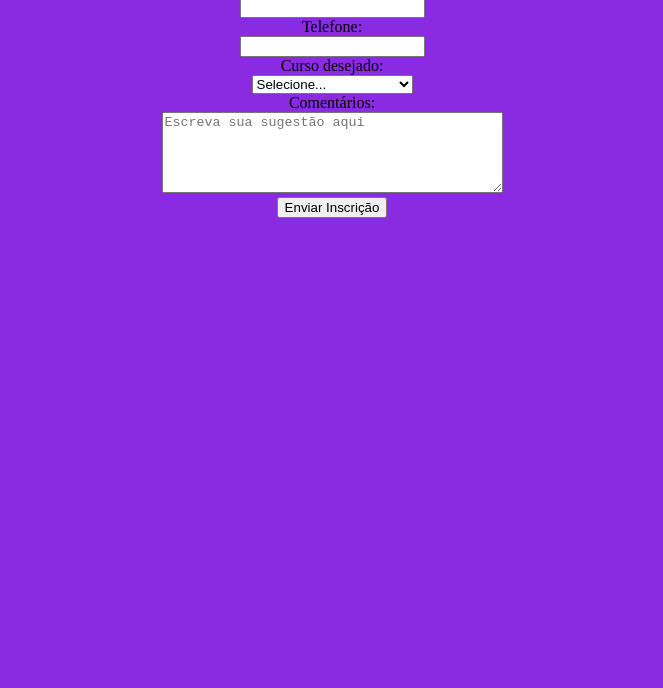
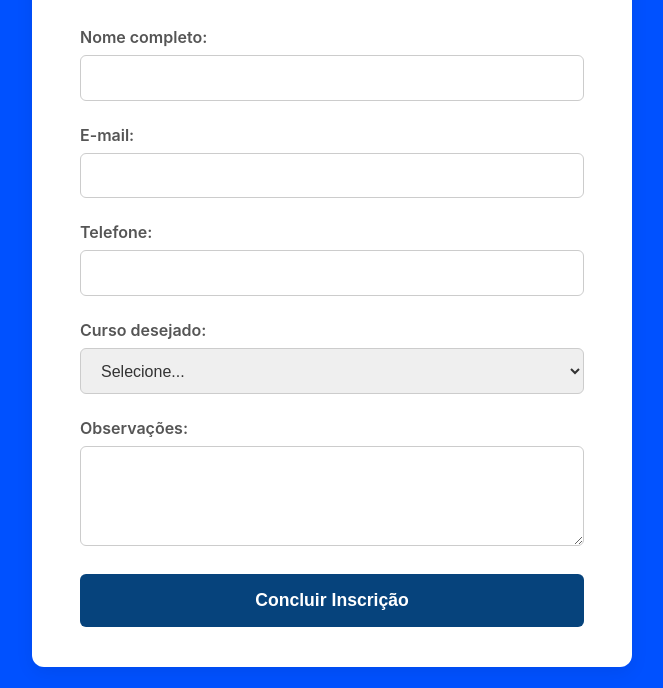
Before and after one commit to Luix-19/Exemplo-CSS, a plain HTML site: page index.html in a window 1280 px wide. Shown: the part 112-800 px from the top of the page, without its empty margins (308-971 px from the left). Drawn offline with Linux system fonts and the light colour scheme.

Commit message:
New codigo

```diff
--- a/index.html
+++ b/index.html
@@ -1,45 +1,158 @@
 <!DOCTYPE html>
+<html lang="pt-br">
+<head>
+    <meta charset="UTF-8">
+    <meta name="viewport" content="width=device-width, initial-scale=1.0">
+    <title>Inscrição SENAI</title>
+    <style>
 
-<html lang="pt-br">
+        body {
+            font-family: -apple-system, BlinkMacSystemFont, "Segoe UI", Roboto, Helvetica, Arial, sans-serif;
+            background-color: #0051ff;
+            display: flex;
+            justify-content: center;
+            align-items: center;
+            min-height: 100vh;
+            margin: 0;
+            padding: 20px;
+            box-sizing: border-box;
+        }
 
-<head>
 
-    <meta charset="UTF-8">
-    <meta name="viewport" content="width=device-width, initial-scale=5.0">
+        .form-container {
+            background-color: #ffffff;
+            border-radius: 12px;
+            box-shadow: 0 6px 18px rgba(0, 0, 0, 0.07);
+            max-width: 600px;
+            width: 100%;
+            box-sizing: border-box;
+            padding: 2.5em 3em;
+        }
+
+
+        h2 {
+            text-align: center;
+            color: #333;
+            margin-top: 0;
+            margin-bottom: 1.5em;
+            font-size: 1.8em;
+            font-weight: 600;
+        }
+
+
+        .form-group {
+            margin-bottom: 1.5em;
+        }
+
+
+        label {
+            display: block;
+            margin-bottom: 0.5em;
+            color: #555;
+            font-weight: 600;
+        }
+
+
+        input[type="text"],
+        input[type="email"],
+        input[type="tel"],
+        select,
+        textarea {
+            width: 100%;
+            padding: 0.8em 1em;
+            border: 1px solid #ccc;
+            border-radius: 6px;
+            box-sizing: border-box;
+            font-size: 1em;
+            color: #333;
+            transition: border-color 0.3s ease, box-shadow 0.3s ease;
+        }
+
+
+        input[type="text"]:focus,
+        input[type="email"]:focus,
+        input[type= "tel"]:focus,
+        select:focus,
+        textarea:focus {
+            border-color: #FF8C00;
+            box-shadow: 0 0 8px rgba(255, 140, 0, 0.25);
+            outline: none;
+        }
+
+
+        textarea {
+            resize: vertical;
+            min-height: 100px;
+        }
+
+
+        .submit-button {
+            width: 100%;
+            padding: 0.9em;
+            border: none;
+            border-radius: 6px;
+            background-color: #06437c;
+            color: white;
+            font-size: 1.1em;
+            font-weight: 700;
+            cursor: pointer;
+            transition: background-color 0.3s ease, transform 0.1s ease;
+        }
+
+        .submit-button:hover {
+            background-color: #0065fd; /* Tom mais escuro do laranja para o hover */
+        }
+
+        .submit-button:active {
+            transform: scale(0.99);
+        }
+
+    </style>
 </head>
-    <style>
-        p{
-        color:rgb(0, 255, 200);
-        font-size: 29px;
+<body>
 
- }
-        body{
-            background-color: blueviolet;
-            text-align: center;
-}
+    <div class="form-container">
 
-</style>
+        <form action="#" method="post">
+            <h2>Inscrição SENAI</h2>
 
-<body>
-<p>Inscrição SENAI</p>
-<form>
- <label for="nome">Nome Completo</label><br>
-<input type="text" id="nome" name="nome" requerid><br>
-<label for="telefone">Telefone:</label><br>
-<input type="tel" id="telefone" name="telefone" required><br>
-<label for="curso">Curso desejado:</label><br>
-<select id="curso" name="curso" required><br>
-<option value="">Selecione...</option><br>
-<option value="informatica">Técnico em Informática</option>
-<option value="eletronica">Técnico em Eletrônica</option>
-<option value="mecanica">Técnico em Mecânica</option>
-</select>
-<br>
-<label for="Comentários">Comentários:</label><br>
-    <textarea id="sugestão" name="sugestão" rows="5" cols="40" placeholder="Escreva sua sugestão aqui"></textarea><br>
-<button type="submit">Enviar Inscrição</button>
-    </form>
+            <div class="form-group">
+                <label for="nome">Nome completo:</label>
+                <input type="text" id="nome" name="nome" placeholder="" required>
+            </div>
 
+            <div class="form-group">
+                <label for="email">E-mail:</label>
+                <input type="email" id="email" name="email" placeholder="" required>
+            </div>
+
+            <div class="form-group">
+                <label for="telefone">Telefone:</label>
+                <input type="tel" id="telefone" name="telefone" placeholder="" required>
+            </div>
+
+            <div class="form-group">
+                <label for="curso">Curso desejado:</label>
+                <select id="curso" name="curso" required>
+                    <option value="">Selecione...</option>
+                    <option value="curso1">Técnico em Automação Industrial</option>
+                    <option value="curso2">Técnico em Desenvolvimento de Sistemas</option>
+                    <option value="curso3">Técnico em Eletrotécnica</option>
+                    <option value="curso4">Técnico em Logística</option>
+                </select>
+            </div>
+
+            <div class="form-group">
+                <label for="observacoes">Observações:</label>
+                <textarea id="observacoes" name="observacoes" rows="5" placeholder=""></textarea>
+            </div>
+
+            <div class="form-group" style="margin-bottom: 0;">
+                <button type="submit" class="submit-button">Concluir Inscrição</button>
+            </div>
+
+        </form>
+    </div>
 
 </body>
 </html>
```
